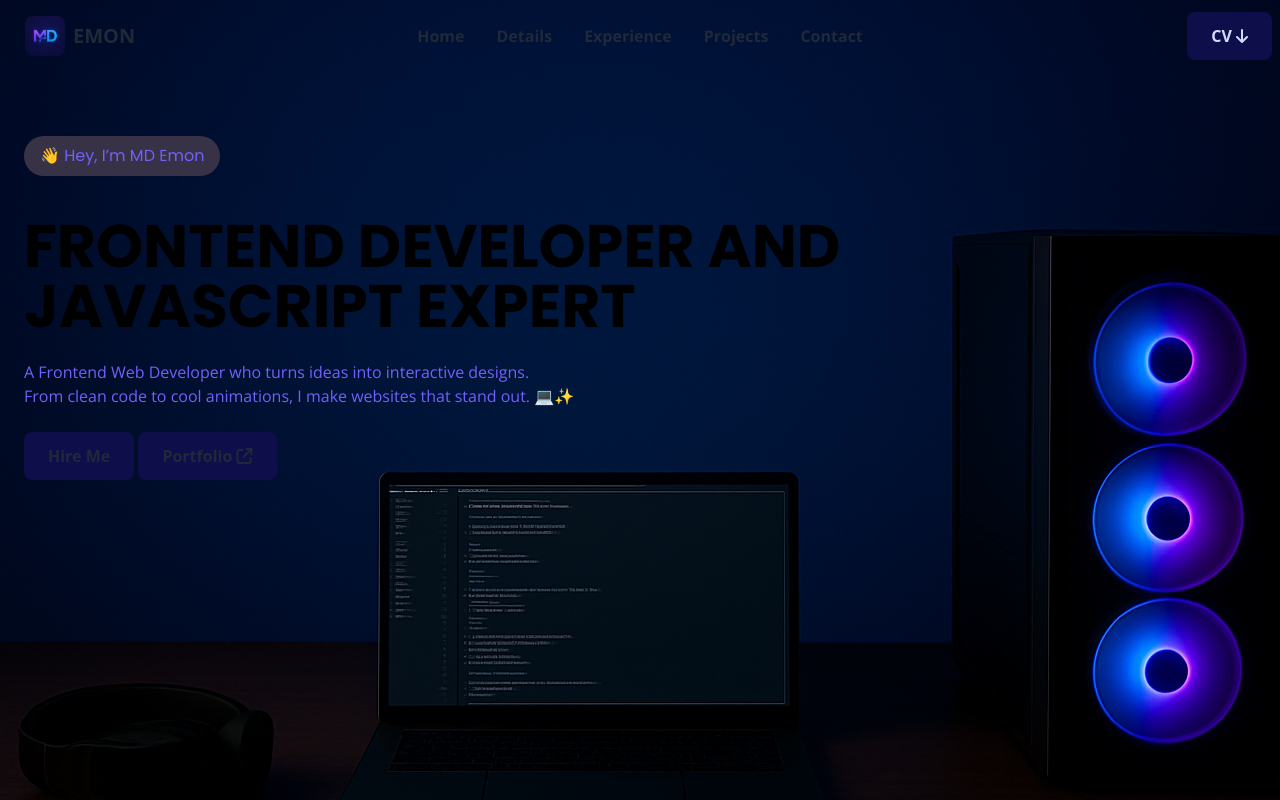
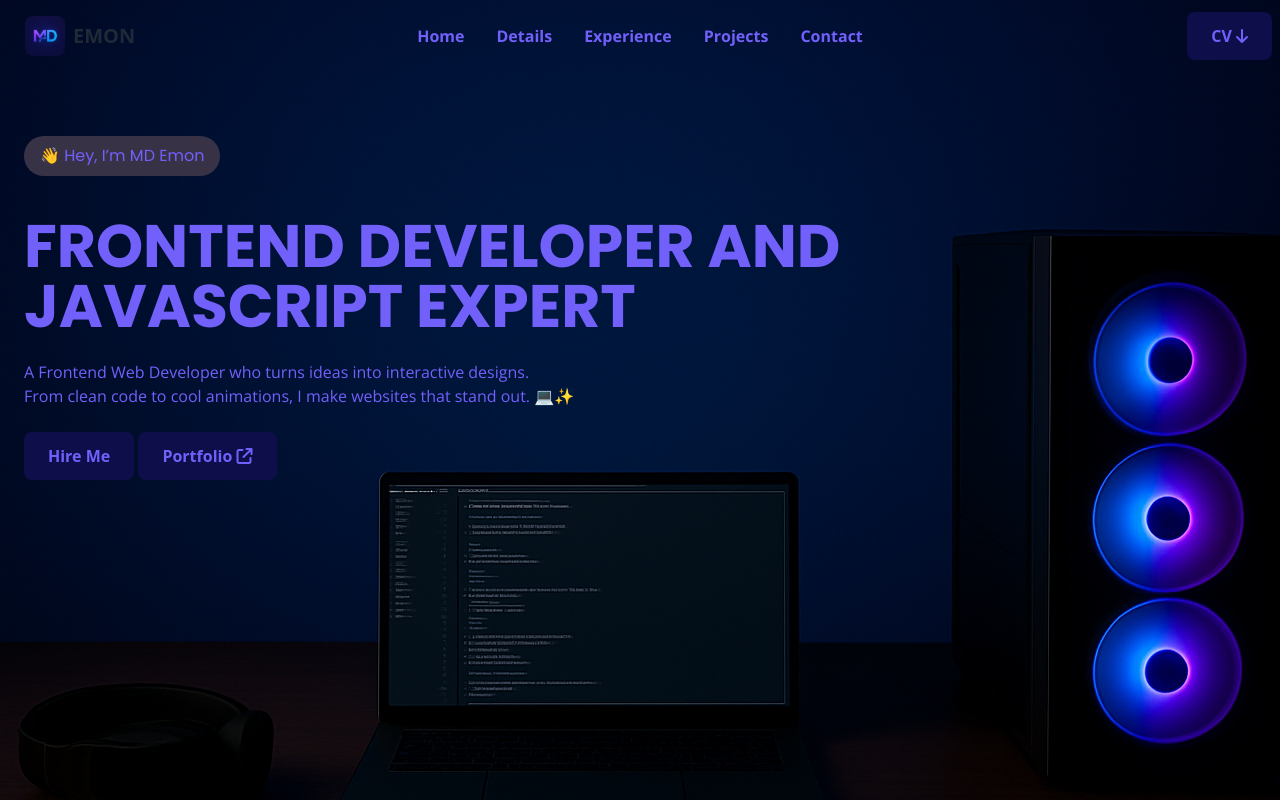
Before and after one commit to emon906/MD-EMON-PORTFULIO, a plain HTML site: page index.html in a window 1280 px wide. Drawn offline with nearby package versions, Linux system fonts and the light colour scheme.

Commit message:
add changes

```diff
--- a/index.html
+++ b/index.html
@@ -56,11 +56,11 @@
       <ul
         tabindex="0"
         class="menu menu-sm dropdown-content bg-base-100 rounded-box z-[1] mt-3 w-52 p-2 shadow">
-       <li><a class="font-Open-Sans text-base font-bold hover:text-white dark:text-[#7260FB]">Home</a></li>
-      <li><a class="font-Open-Sans text-base font-bold hover:text-white dark:text-[#7260FB]">Details</a></li>
-      <li><a class="font-Open-Sans text-base font-bold hover:text-white dark:text-[#7260FB]">Experience</a></li>
-      <li><a class="font-Open-Sans text-base font-bold hover:text-white dark:text-[#7260FB]">Projects</a></li>
-      <li><a class="font-Open-Sans text-base font-bold hover:text-white dark:text-[#7260FB]">Contact</a></li>
+        <li><a class="font-Open-Sans text-base font-bold hover:text-white text-[#7260FB]">Home</a></li>
+      <li><a class="font-Open-Sans text-base font-bold hover:text-white text-[#7260FB]">Details</a></li>
+      <li><a class="font-Open-Sans text-base font-bold hover:text-white text-[#7260FB]">Experience</a></li>
+      <li><a class="font-Open-Sans text-base font-bold hover:text-white text-[#7260FB]">Projects</a></li>
+      <li><a class="font-Open-Sans text-base font-bold hover:text-white text-[#7260FB]">Contact</a></li>
       </ul>
     </div>
     <a class="btn btn-ghost text-xl font-bold dark:text-[#7260FB]">
@@ -70,15 +70,15 @@
   </div>
   <div class="navbar-center hidden lg:flex">
     <ul class="menu menu-horizontal px-1">
-      <li><a class="font-Open-Sans text-base font-bold hover:text-white dark:text-[#7260FB]">Home</a></li>
-      <li><a class="font-Open-Sans text-base font-bold hover:text-white dark:text-[#7260FB]">Details</a></li>
-      <li><a class="font-Open-Sans text-base font-bold hover:text-white dark:text-[#7260FB]">Experience</a></li>
-      <li><a class="font-Open-Sans text-base font-bold hover:text-white dark:text-[#7260FB]">Projects</a></li>
-      <li><a class="font-Open-Sans text-base font-bold hover:text-white dark:text-[#7260FB]">Contact</a></li>
+      <li><a class="font-Open-Sans text-base font-bold hover:text-white text-[#7260FB]">Home</a></li>
+      <li><a class="font-Open-Sans text-base font-bold hover:text-white text-[#7260FB]">Details</a></li>
+      <li><a class="font-Open-Sans text-base font-bold hover:text-white text-[#7260FB]">Experience</a></li>
+      <li><a class="font-Open-Sans text-base font-bold hover:text-white text-[#7260FB]">Projects</a></li>
+      <li><a class="font-Open-Sans text-base font-bold hover:text-white text-[#7260FB]">Contact</a></li>
     </ul>
   </div>
   <div class="navbar-end flex items-center gap-3">
-    <a class="bg-[#0D0E4A] btn-primary cursor-pointer px-6 py-3 rounded-lg hover:text-white dark:text-[#7260FB] font-bold">CV <i class="fa-solid fa-arrow-down"></i></a>
+    <a class="bg-[#0D0E4A] btn-primary cursor-pointer px-6 py-3 rounded-lg hover:text-white text-[#7260FB] font-bold">CV <i class="fa-solid fa-arrow-down"></i></a>
   </div>
 </div>
    <!-- navbar -->
@@ -87,14 +87,14 @@
       <div class="inline-flex items-center bg-[#383246] px-4 py-2 rounded-full mb-10">
            <a class="text-base text-[#7260FB] font-poppins" href="#">👋 Hey, I’m MD Emon </a>
       </div>
-      <h1 class="xl:text-6xl lg:text-5xl md:text-4xl text-3xl  font-bold dark:text-[#7260FB] text-black font-poppins">FRONTEND DEVELOPER AND <br> JAVASCRIPT EXPERT</h1>
+      <h1 class="xl:text-6xl lg:text-5xl md:text-4xl text-3xl  font-bold text-[#7260FB] font-poppins">FRONTEND DEVELOPER AND <br> JAVASCRIPT EXPERT</h1>
       <p class="py-6 text-[#7260FB] font-Open-Sans text-base">
          A Frontend Web Developer who turns ideas into interactive designs. <br>
          From clean code to cool animations, I make websites that stand out. 💻✨
 
       </p>
-      <button class="bg-[#0D0E4A] font-bold hover:text-white dark:text-[#7260FB] px-6 py-3 rounded-lg" data-theme-dark="">Hire Me</button>
-      <button class="bg-[#0D0E4A] font-bold hover:text-white dark:text-[#7260FB] px-6 py-3 rounded-lg" data-theme-dark="">Portfolio <i class="fa-solid fa-arrow-up-right-from-square"></i></button>
+      <button class="bg-[#0D0E4A] font-bold hover:text-white text-[#7260FB] px-6 py-3 rounded-lg" data-theme-dark="">Hire Me</button>
+      <button class="bg-[#0D0E4A] font-bold hover:text-white text-[#7260FB] px-6 py-3 rounded-lg" data-theme-dark="">Portfolio <i class="fa-solid fa-arrow-up-right-from-square"></i></button>
     </div>
     <!-- hero -->
    </header>
```
